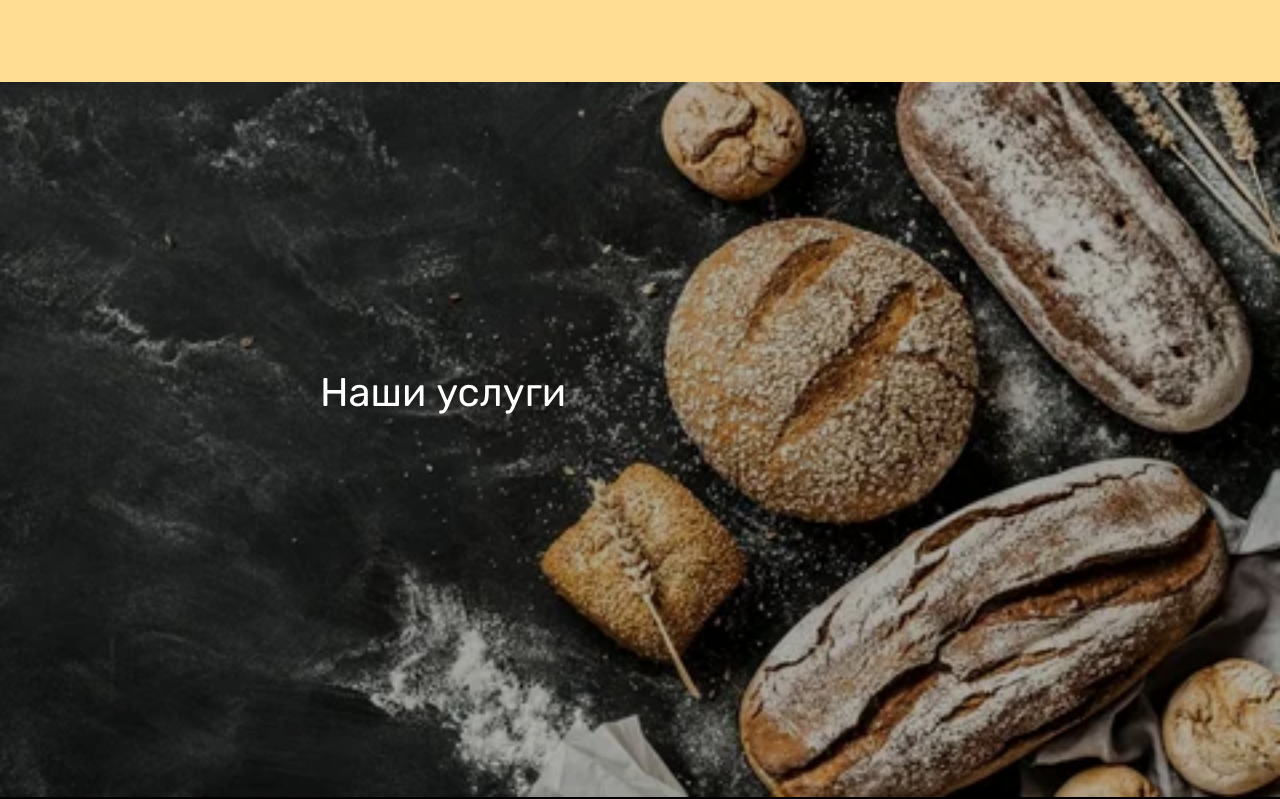
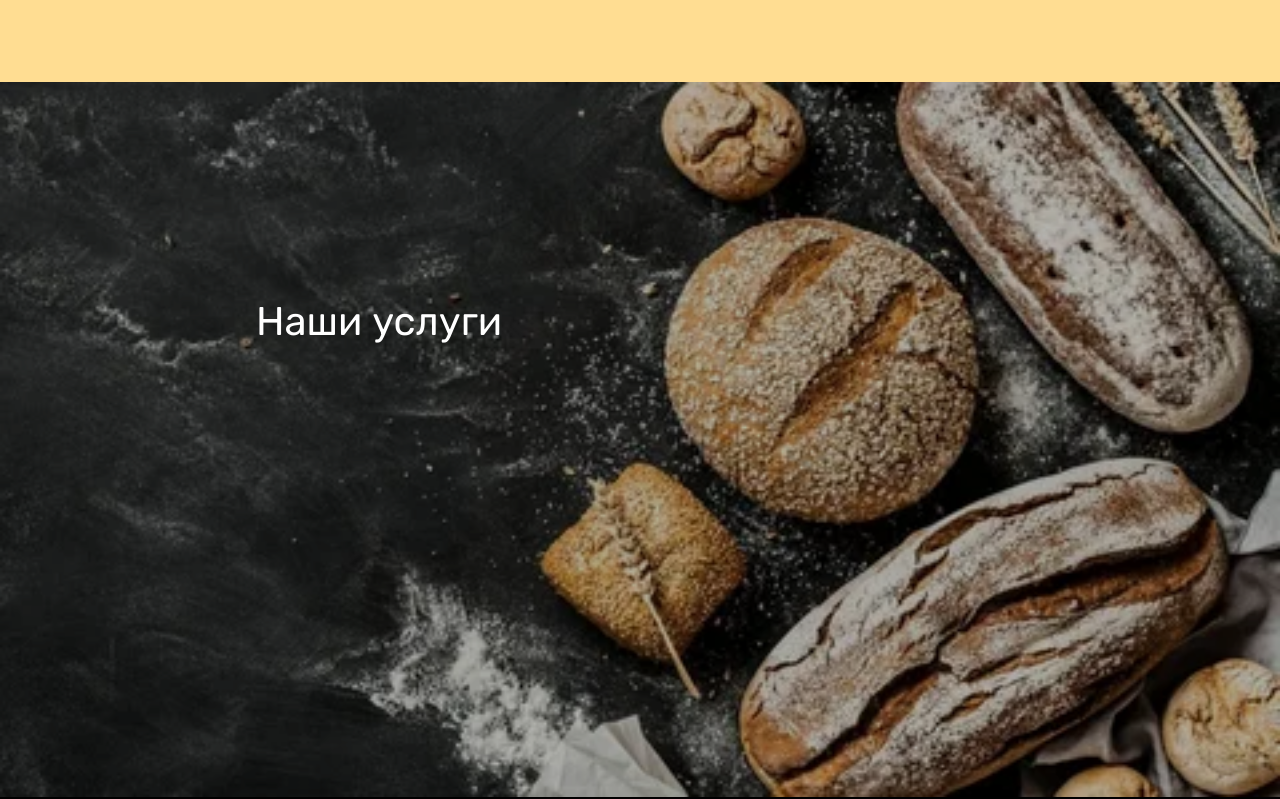
Before and after one commit to Maternykh/react-bread, a React (Vite) app: page / in a window 1280 px wide. Shown: the part 1528-2327 px from the top of the page. Built offline with nearby package versions, Linux system fonts and the light colour scheme.

Commit message:
first commit

```diff
--- a/src/index.scss
+++ b/src/index.scss
@@ -309,8 +309,8 @@ body {
             color: white;
             position: absolute;
             z-index: 2;
-            top: 40%;
-            left: 25%;
+            top: 30%;
+            left: 20%;
             font-size: 40px;
         }
         .usl-image-image {
```
